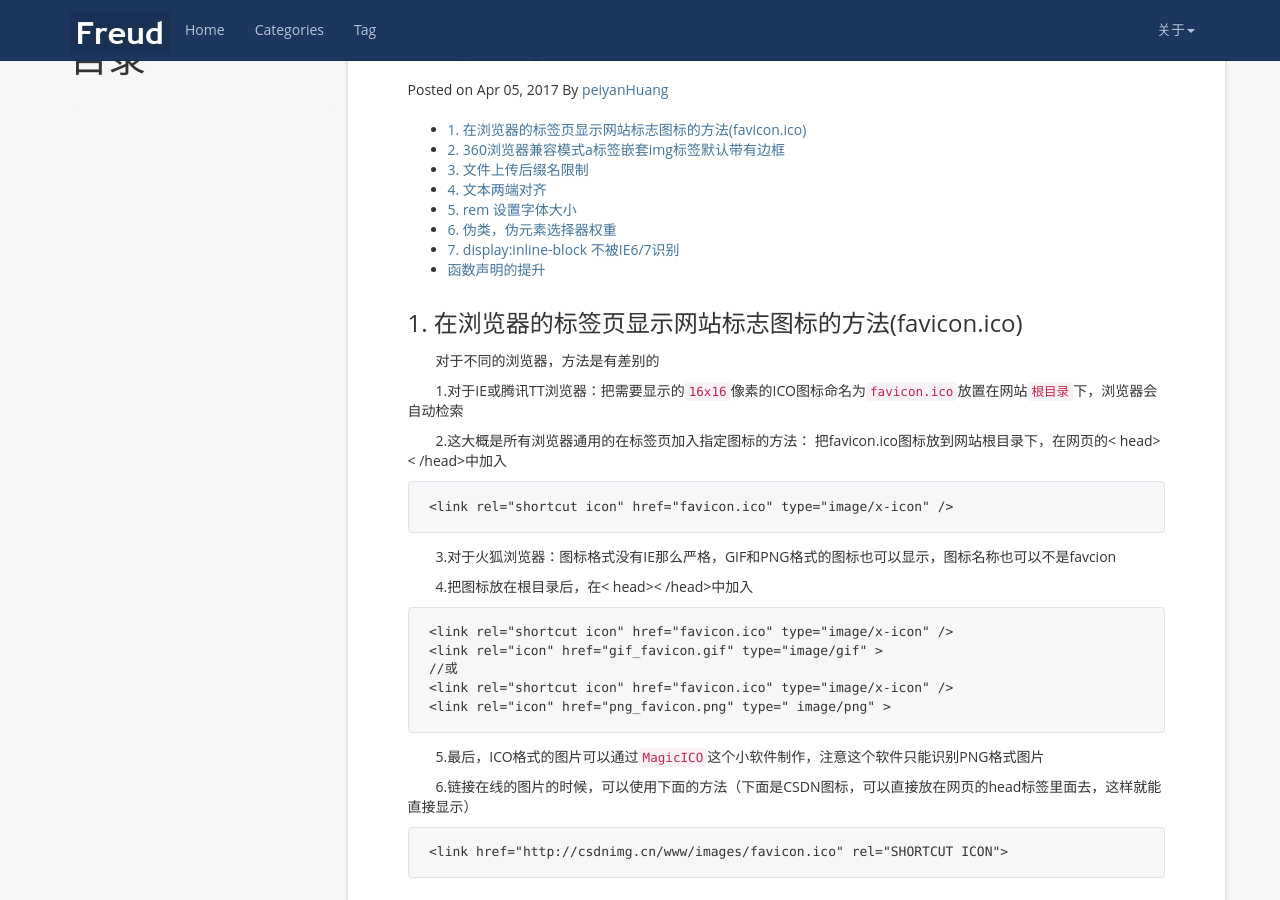
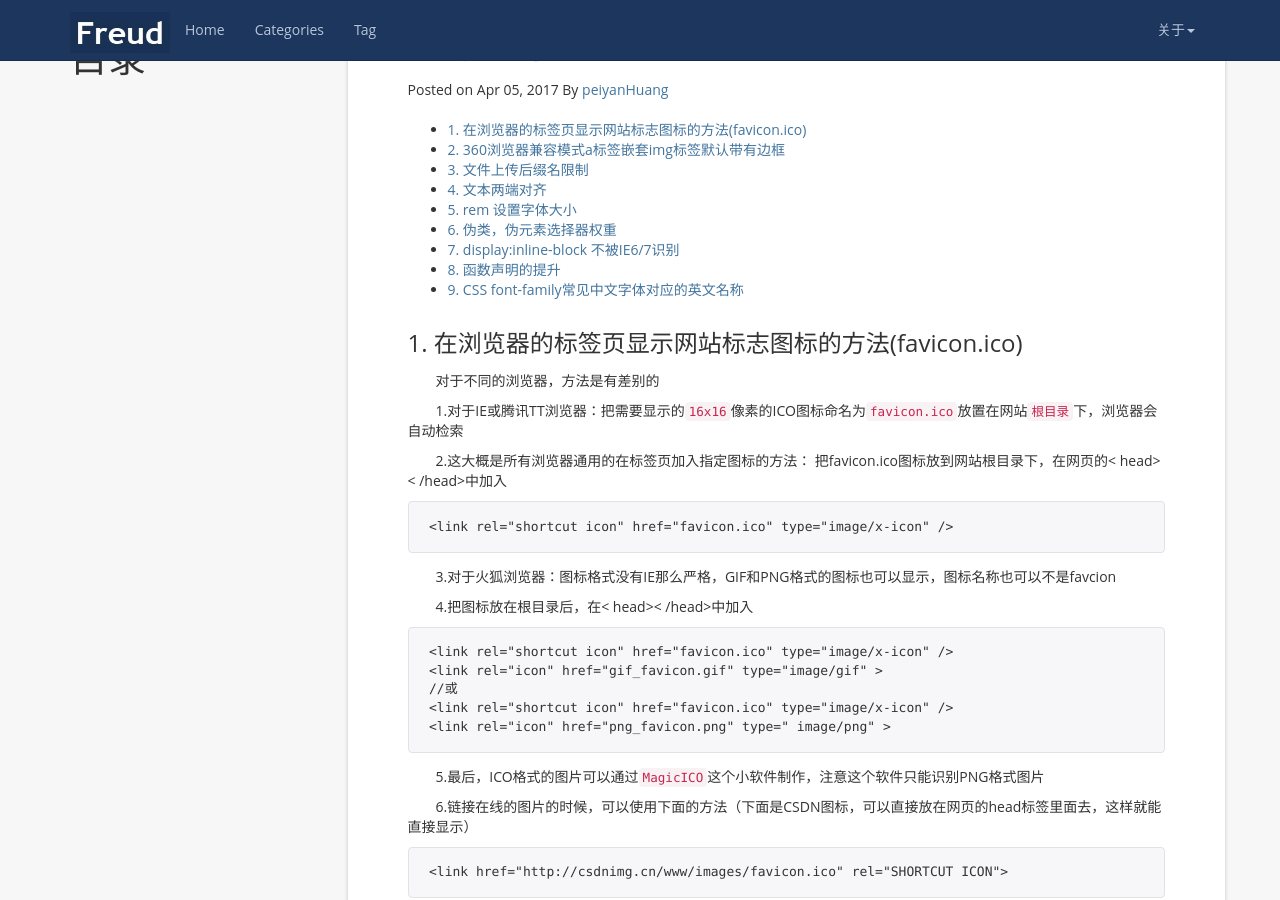
Before and after one commit to peiyanhuang/MyBlog, a Jekyll site: the page built from _posts/2016-09-29-html(1).md, in a window 1280 px wide and 900 px high, scrolled down 355 px. Built offline with Jekyll 4.4.1, drawn with Linux system fonts in a browser that asks for light colours; nearby versions of some CDN libraries; some of the changed text lies outside the part shown.

Commit message:
usually font-family

````diff
--- a/_posts/2016-09-29-html(1).md
+++ b/_posts/2016-09-29-html(1).md
@@ -125,7 +125,7 @@
 
 注意这两个 display要先后放在两个CSS声明中才有效果，不能写进一个声明中。这是IE的一个经典bug，如果先定义了display:inline-block，然后再将 display设回inline或block，layout不会消失。
 
-### 函数声明的提升
+### 8. 函数声明的提升
 
 看了下面代码就明白了
 
@@ -146,3 +146,7 @@
 
 getName(); //wscat 这里就执行了函数表达式的值
 ```
+
+### 9. CSS font-family常见中文字体对应的英文名称
+
+[CSS font-family常见中文字体对应的英文名称](http://www.zhangxinxu.com/wordpress/2017/03/css-font-family-chinese-english/)
````
Also changed, not shown: _posts/2017-03-13-Yahoo.md (+2 -0 lines).
